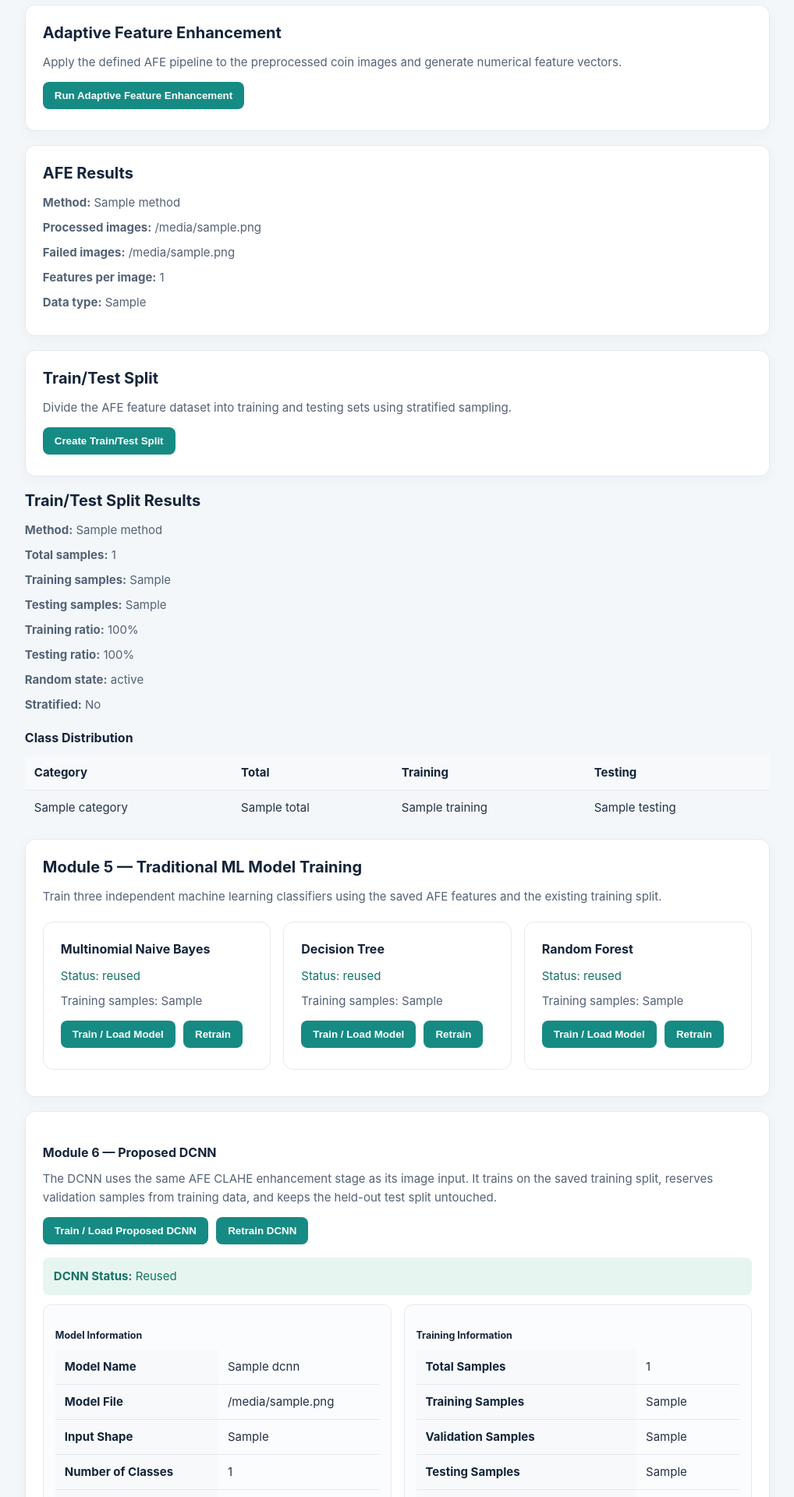
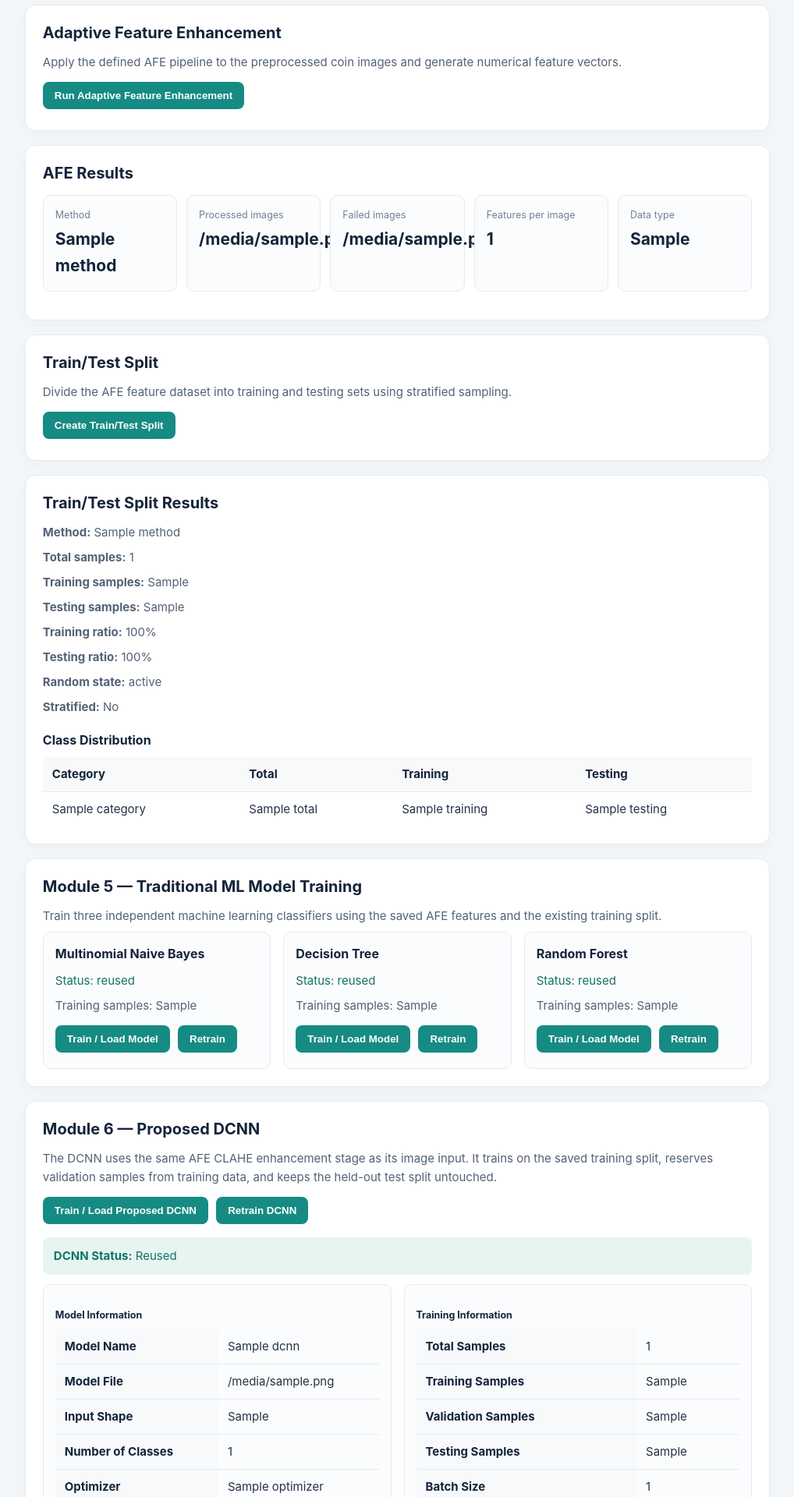
Before and after one commit to disha2211/indian_coin_recognition, a Flask app: template app/templates/dataset.html in a window 1280 px wide. Shown: the part 1745-3665 px from the top of the page at 78% size, without its empty margins (248-1266 px from the left). Run offline with Flask 3, Linux system fonts and the light colour scheme; the template is opened without the code that fills it: most values are stand-ins (such as "Sample title", 1, 10 or a date in 2020).

Commit message:
Refine workspace sections and simplify repeated result layouts

```diff
--- a/app/templates/dataset.html
+++ b/app/templates/dataset.html
@@ -398,30 +398,16 @@
   <div class="card">
     <section>
       <h2>AFE Results</h2>
-      <p>
-          <strong>Method:</strong>
-          {{ afe.method }}
-      </p>
-      <p>
-          <strong>Processed images:</strong>
-          {{ afe.processed_images }}
-      </p>
-      <p>
-          <strong>Failed images:</strong>
-          {{ afe.failed_images }}
-      </p>
-      <p>
-          <strong>Features per image:</strong>
-          {{ afe.feature_count }}
-      </p>
-      <p>
-          <strong>Data type:</strong>
-          {{ afe.feature_dtype }}
-      </p>
+      <div class="stat-grid">
+        <div class="stat-card"><small>Method</small><strong>{{ afe.method }}</strong></div>
+        <div class="stat-card"><small>Processed images</small><strong>{{ afe.processed_images }}</strong></div>
+        <div class="stat-card"><small>Failed images</small><strong>{{ afe.failed_images }}</strong></div>
+        <div class="stat-card"><small>Features per image</small><strong>{{ afe.feature_count }}</strong></div>
+        <div class="stat-card"><small>Data type</small><strong>{{ afe.feature_dtype }}</strong></div>
+      </div>
     </section>
   </div>
 
-  {% if afe %}
 <section id="split" class="card">
     <h2>Train/Test Split</h2>
 
@@ -434,10 +420,9 @@
         <button type="submit">Create Train/Test Split</button>
     </form>
 </section>
-{% endif %}
 
 {% if split %}
-<section>
+<section class="card">
     <h2>Train/Test Split Results</h2>
 
     <p><strong>Method:</strong> {{ split.method }}</p>
@@ -451,6 +436,7 @@
 
     <h3>Class Distribution</h3>
 
+    <div class="table-wrap">
     <table>
         <thead>
             <tr>
@@ -490,7 +476,7 @@
     <div class="grid">
 
         <!-- Multinomial Naive Bayes -->
-        <div class="card">
+        <div class="model-card">
             <h3>Multinomial Naive Bayes</h3>
 
             {% if models and models.get("naive_bayes") %}
@@ -515,7 +501,7 @@
         </div>
 
         <!-- Decision Tree -->
-        <div class="card">
+        <div class="model-card">
             <h3>Decision Tree</h3>
 
             {% if models and models.get("decision_tree") %}
@@ -540,7 +526,7 @@
         </div>
 
         <!-- Random Forest -->
-        <div class="card">
+        <div class="model-card">
             <h3>Random Forest</h3>
 
             {% if models and models.get("random_forest") %}
@@ -573,9 +559,7 @@
 ========================= -->
 
 <div class="card">
-    <div class="section-heading">
-        <h3>Module 6 — Proposed DCNN</h3>
-    </div>
+    <h2>Module 6 — Proposed DCNN</h2>
 
     <div class="section-body">
 
@@ -649,7 +633,7 @@
                 <div class="model-card">
                     <h5>Training Information</h5>
 
-                    <table class="table table-bordered">
+                    <table>
                         <tbody>
                             <tr>
                                 <th>Total Samples</th>
@@ -692,35 +676,15 @@
             </div>
 
 
-            <div class="two-column">
-
-                <div class="col-md-6">
-                    <div class="stat-card">
-                            <h5>Best Validation Accuracy</h5>
-
-                            <h2>
-                                {{ "%.2f"|format(
-                                    dcnn.best_validation_accuracy * 100
-                                ) }}%
-                            </h2>
-                    </div>
+            <div class="stat-grid">
+                <div class="stat-card">
+                    <small>Best validation accuracy</small>
+                    <strong>{{ "%.2f"|format(dcnn.best_validation_accuracy * 100) }}%</strong>
                 </div>
-
-
-                <div class="col-md-6">
-                    <div class="card">
-                        <div class="card-body text-center">
-                            <h5>Best Validation Loss</h5>
-
-                            <h2>
-                                {{ "%.4f"|format(
-                                    dcnn.best_validation_loss
-                                ) }}
-                            </h2>
-                        </div>
-                    </div>
+                <div class="stat-card">
+                    <small>Best validation loss</small>
+                    <strong>{{ "%.4f"|format(dcnn.best_validation_loss) }}</strong>
                 </div>
-
             </div>
 
 
@@ -747,7 +711,7 @@
             </div>
 
 
-            <div class="mt-4">
+            <div class="form-field">
                 <h5>Training Accuracy</h5>
 
                 <img
@@ -810,14 +774,11 @@
 <div class="card">
     <h2>Model Comparison Results</h2>
 
-    <p>
-        <strong>Test samples:</strong>
-        {{ evaluation.comparison.test_samples }}
-    </p>
-
-    <p><strong>Best model:</strong> {{ evaluation.comparison.best_model.model_name }} <span class="badge">Highest macro F1</span></p>
-
-    <p><strong>Selected by:</strong> Macro F1-score</p>
+    <div class="stat-grid">
+        <div class="stat-card"><small>Test samples</small><strong>{{ evaluation.comparison.test_samples }}</strong></div>
+        <div class="stat-card"><small>Best model</small><strong>{{ evaluation.comparison.best_model.model_name }}</strong></div>
+        <div class="stat-card"><small>Selection metric</small><strong>Macro F1-score</strong></div>
+    </div>
 
     <h3>Metric Comparison</h3>
 
@@ -847,7 +808,7 @@
 
     <h3>Performance Chart</h3>
     <p class="section-intro">Four evaluation metrics compared across all trained models.</p>
-    <img class="chart-image"
+    <img
         src="{{ url_for(
             'dataset.evaluation_plot',
             dataset_id=dataset.dataset_id,
@@ -1064,9 +1025,7 @@
         enctype="multipart/form-data"
     >
         <div class="form-field">
-            <label for="coin_image">
-                <strong>Select Coin Image:</strong>
-            </label>
+            <label for="coin_image">Coin image (JPG, JPEG or PNG)</label>
 
 
 
@@ -1079,13 +1038,8 @@
             >
         </div>
 
-        <div style="margin-bottom: 15px;">
-            <label for="model_key">
-                <strong>Select Prediction Model:</strong>
-            </label>
-
-            <br><br>
-
+        <div class="form-field">
+            <label for="model_key">Prediction model</label>
             <select id="model_key" name="model_key" required>
                 <option value="random_forest" selected>
                     Random Forest (Recommended)
@@ -1128,30 +1082,19 @@
                     alt="Uploaded coin image used for prediction"
                 >
             {% endif %}
-            <p class="mt-2">
+            <p>
                 <strong>Uploaded file:</strong>
                 {{ prediction.image_filename }}
             </p>
         </div>
 
         <div class="model-card">
-            <p>
-                <strong>Model Used:</strong>
-        {{ prediction.model_name }}
-    </p>
+            <p><strong>Model used</strong><br>{{ prediction.model_name }}</p>
+            <p><strong>Predicted denomination</strong></p>
+            <h2 class="success">{{ prediction.predicted_category }}</h2>
 
-    <p>
-        <strong>Predicted Denomination:</strong>
-
-        <span class="success">
-            <strong>{{ prediction.predicted_category }}</strong>
-        </span>
-    </p>
-
-            <p>
-                <strong>Confidence:</strong>
-                {{ "%.2f"|format(prediction.confidence_percentage) }}%
-            </p>
+            <p><strong>Confidence</strong></p>
+            <h2>{{ "%.2f"|format(prediction.confidence_percentage) }}%</h2>
         </div>
     </div>
 
```
